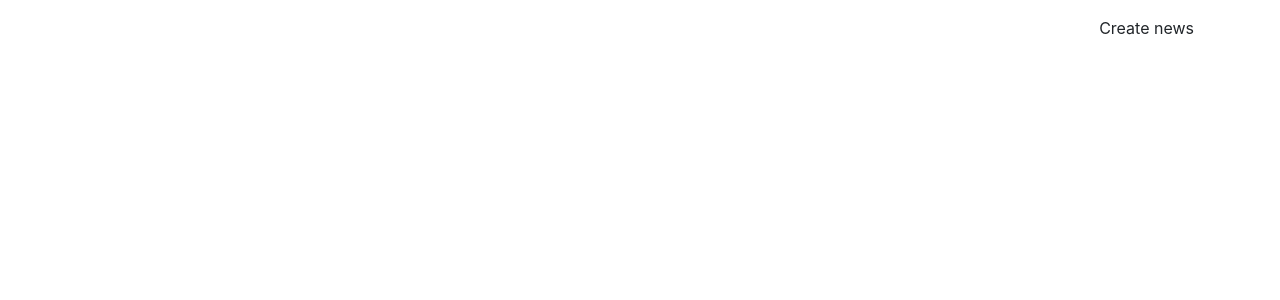
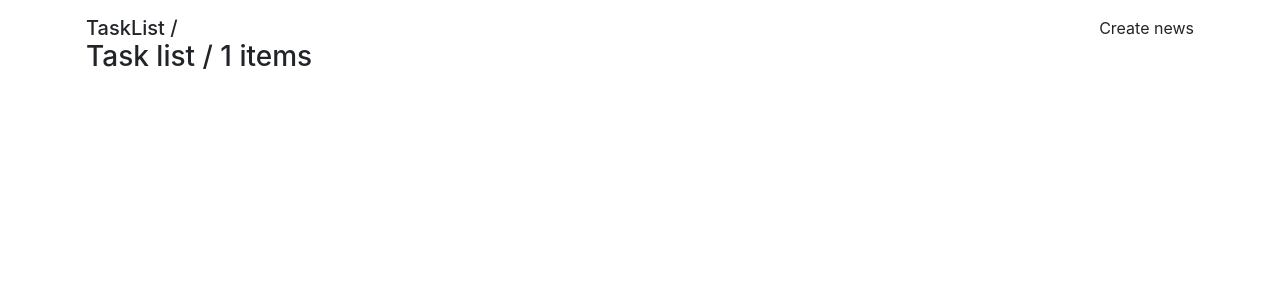
Before and after one commit to panaitov-pm/tasks_cb, a React (Create React App) app: page / in a window 1280 px wide. Shown: the top 300 px of the page. Built offline with nearby package versions, Linux system fonts and the light colour scheme.

Commit message:
Add comment

```diff
--- a/src/View/Section/Tasks/TaskInfo.tsx
+++ b/src/View/Section/Tasks/TaskInfo.tsx
@@ -1,4 +1,5 @@
 import React from 'react';
+import TaskCount from './TaskCount';
 
 /**
  * @interface Props
@@ -7,15 +8,22 @@ interface Props {
 
 }
 
-const TaskInfo: React.FC<Props> = ({}): any => {
+/**
+ * @return {any}
+ * @constructor
+ */
+const TaskInfo: React.FC<Props> = (): any => {
     return (
         <header>
             <div className="row justify-content-between">
                 <div className="col-xs p-3">
+                    <h5>
+                        TaskList / <TaskCount count={1} />
+                    </h5>
 
                 </div>
                 <div className="col-xs p-3">
-Create news
+                    Create news
                 </div>
             </div>
         </header>
--- a/src/View/Section/Tasks/index.tsx
+++ b/src/View/Section/Tasks/index.tsx
@@ -10,7 +10,11 @@ interface Props {
 
 }
 
-const Tasks: React.FC<Props> = ({}) => {
+/**
+ * @return {any}
+ * @constructor
+ */
+const Tasks: React.FC<Props> = () => {
     return (
         <div className="container">
             <TaskInfo />
```
